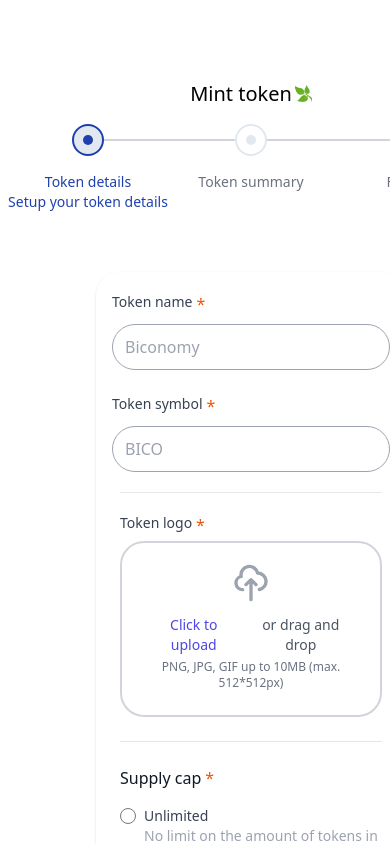
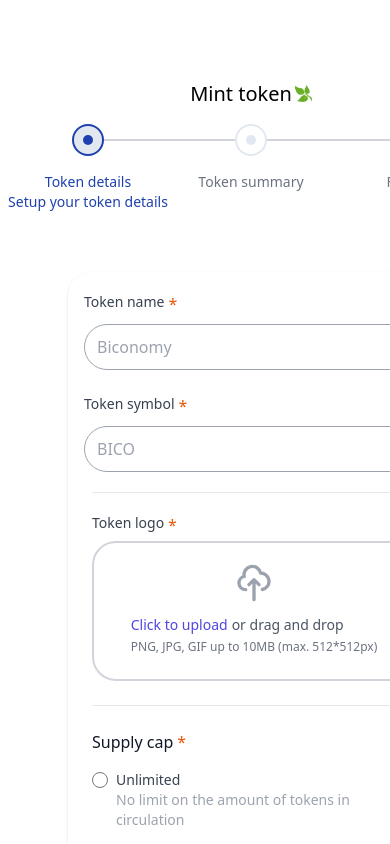
Before and after one commit to izuchukwu-eric/minting-stepper, a Next.js app: page / in a window 390 px wide. Shown: the top 844 px of the page. Built offline with nearby package versions, Linux system fonts and the light colour scheme.

Commit message:
new commit

```diff
--- a/components/steps/Details.tsx
+++ b/components/steps/Details.tsx
@@ -7,7 +7,7 @@ const Details = ({ handleClick }: Props) => {
   return (
     <div className='mt-5 md:mt-10 md:w-[150%] md:absolute md:left-64 md:right-0 md:max-w-6xl'>
       <div className="flex md:flex-row flex-col space-x-10">
-        <div className="overflow-hidden max-h-2xl shadow rounded-3xl mb-10 sm:rounded-3xl">
+        <div className="overflow-hidden max-h-2xl w-[120%] md:mx-0 -mx-7 md:w-[60%] shadow rounded-3xl mb-10 sm:rounded-3xl">
           <form action="#" method="POST" className=''>
 
             <div className="px-4 py-5 sm:p-6">
```
